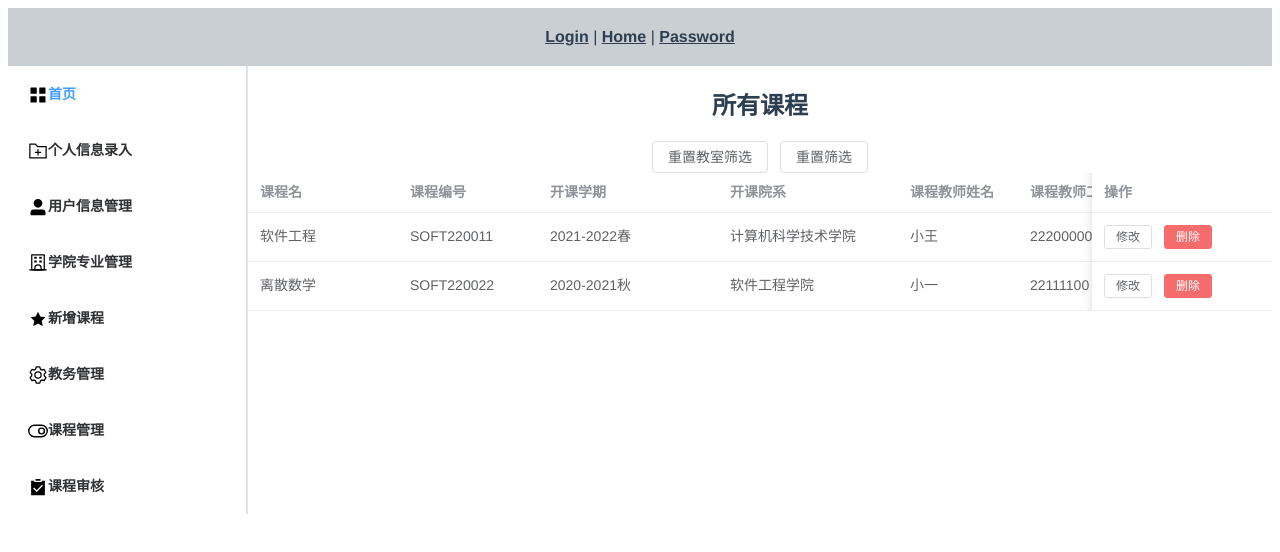
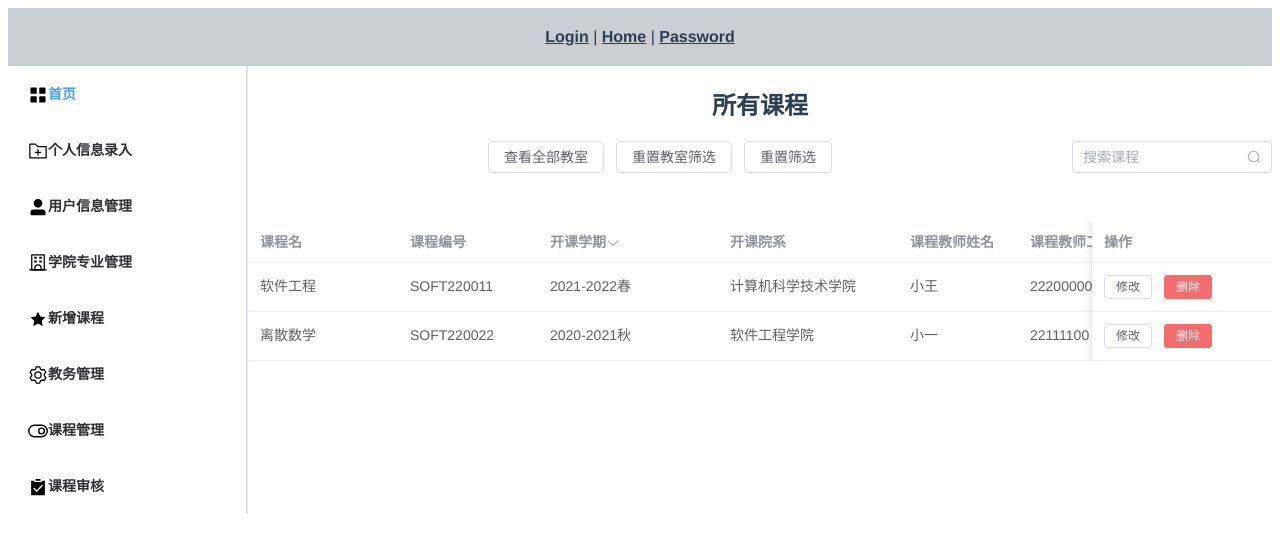
Before and after one commit to JoshYxy/SoftwareEnginnering2022, a Vue app in the folder front_end/: page /home/admin/course in a window 1280 px wide. Shown: the top 552 px of the page. Built offline with nearby package versions, Linux system fonts and the light colour scheme; sample sign-in values are in the browser's storage.

Commit message:
UPDATE:课程筛选功能-0.1

```diff
--- a/front_end/src/components/MajorMaintenance.vue
+++ b/front_end/src/components/MajorMaintenance.vue
@@ -1,5 +1,5 @@
 <template>
-  <div >
+  <div class="major-container">
     <h2 style="margin-right:250px">专业信息管理</h2>
     <el-button type='primary' @click="appendCollege()"> 新增学院 </el-button>
     <el-tree
@@ -213,18 +213,18 @@ export default {
 </script>
 
 <style>
-.el-tree-container{
+.major-container .el-tree-container{
   width:600px;
   margin-left: 150px;
 
 }
-.el-tree-node__expand-icon{
+.major-container .el-tree-node__expand-icon{
   width:300px;
   max-height: 12px;
   margin-right:-140px;
   transform: none !important;
 }
-.el-tree-node__expand-icon .expanded{
+.major-container .el-tree-node__expand-icon .expanded{
   width:300px;
   max-height: 12px;
   transform: rotate(90deg);
@@ -232,7 +232,7 @@ export default {
   position: relative;
   transform: none !important;
 }
-.custom-tree-node {
+.major-container .custom-tree-node {
   flex: 1;
   display: flex;
   align-items: center;
--- a/front_end/src/components/course/AdminCourse.vue
+++ b/front_end/src/components/course/AdminCourse.vue
@@ -1,12 +1,21 @@
 <template>
     <h2>所有课程</h2>
+    <el-input class="search" placeholder="搜索课程" v-model="searchContent" @keyup.enter="submitSearch">
+        <template #suffix>
+            <el-icon @click="submitSearch" class="el-input__icon"><search /></el-icon>
+        </template>
+    </el-input>
+    <el-button @click="resetSearch">查看全部教室</el-button>
     <el-button @click="resetRoomFilter">重置教室筛选</el-button>
     <el-button @click="clearFilter">重置筛选</el-button>
     <!-- <el-button @click="test">test </el-button> -->
-    <el-table class="class-table" :data="courses" ref="coursesData" :row-class-name="tableRowClassName" max-height="500px">
+    <el-table class="class-table" :data="courses" ref="coursesData" :row-class-name="tableRowClassName" max-height="500px" @filter-change="filterChang">
         <el-table-column fixed prop="courseName" label="课程名" width="150" />
         <el-table-column fixed prop="courseNum" label="课程编号" width="140" />
-        <el-table-column prop="year,semester" label="开课学期" width="180">
+        <el-table-column prop="year,semester" label="开课学期" width="180"
+            :filter-multiple="true"
+            :filters="yearFilters"
+            :filter-method="filterYear">
             <template #default="scope">
                 {{scope.row.year}}{{scope.row.semester}}
             </template>
@@ -39,7 +48,27 @@
                 {{scope.row.building}}{{scope.row.roomNum}}
             </template>
         </el-table-column>
-        <el-table-column prop="courseTime" label="上课时间" width="180" />
+        <el-table-column prop="courseTime" label="上课时间" width="180">
+            <template #header>
+                <el-popover class="time-pop" placement="bottom-start" v-model:visible="popVisible">
+                    <template #reference>
+                        <span class="course-time">上课时间<el-icon @click="popVisible = !popVisible"><arrow-down /></el-icon></span>
+                    </template>
+                    <el-scrollbar max-height="200px">
+                        <el-tree
+                            style="margin:auto;"
+                            :data="timeFilters"
+                            show-checkbox
+                            accordion
+                            highlight-current
+                        />
+                    </el-scrollbar>
+                    <div class="el-table-filter__bottom">
+                        <el-button size="small" @click="filterTime">确认</el-button>
+                    </div>
+                </el-popover>
+            </template>
+        </el-table-column>
         <el-table-column prop="capacity" label="选课容量" width="150" />
         <el-table-column prop="courseInfo" label="介绍" width="150" >
             <template #default="scope">
@@ -160,7 +189,12 @@ import {validTimetable, validSelectRoom, validTeacher, validCollege} from '../js
 import {setCourseTime} from '../jsComponents/CourseSet'
 import global_ from '../jsComponents/global'
 import axios from 'axios'
+import { Search,ArrowDown } from '@element-plus/icons-vue'
 export default {
+    components: {
+        Search,
+        ArrowDown
+    },
     data() {
         var validCapacity = (rule, value, callback) => {
             if(value!==''){
@@ -206,6 +240,12 @@ export default {
                 value: 'name',
                 multiple: true
             },
+            roomProps: {
+                children: 'room',
+                label: 'name',
+                value: 'name'
+            },
+
             periods: global_.periods,
             abbrToBuilding: global_.abbrToBuilding,
             buildingToAbbr: global_.buildingToAbbr,
@@ -215,11 +255,8 @@ export default {
             dialogTableVisible:[false,false,false,false,false,false,false,false,false,false,false,false,],
             majorTableVisible:[false,false,false,false,false,false,false,false,false,false,false,false,],
             selectTime:[[]],
-            roomProps: {
-                children: 'room',
-                label: 'name',
-                value: 'name'
-            },
+            searchContent: '',
+            popVisible: false,
             collegeData: [
                 {
                     id: 1,
@@ -469,6 +506,31 @@ export default {
             console.log(obj)
             return this.deWeight(obj)
         },
+        yearFilters() {
+            let obj = []
+            for(let i = 0; i < this.years.length; i++) {
+                obj.push({
+                    text:this.years[i]+this.semesters[0],
+                    value:this.years[i]+this.semesters[0],
+                })
+                obj.push({
+                    text:this.years[i]+this.semesters[1],
+                    value:this.years[i]+this.semesters[1],
+                })
+            }
+            return obj
+        },
+        timeFilters() {
+            let obj = []
+            for(let i = 0; i < this.periods.length; i++) {
+                const day = {label: this.periods[i], children:[]}
+                for(let j = 0; j < this.times.length; j++) {
+                    day.children.push({label: '第'+(parseInt(j)+1)+'节课'})
+                }
+                obj.push(day)
+            }
+            return obj
+        },
         roomCap() {
             if(this.editCourse.selectRoom == null) return 0
             for(let i = 0; i < this.classroom.length; i++){
@@ -482,7 +544,108 @@ export default {
         }
     },
     methods: {
-
+        filterChang() {
+            console.log(this.courses)
+        },
+        submitSearch() {
+            console.log(this.searchContent)
+            //axios
+            this.courses = [
+                {
+                    courseId: 2,
+                    courseName: '离散数学',
+                    courseNum: 'SOFT220022',
+                    classHours: '3',
+                    credits: '5',
+                    courseTime:'',
+                    teacherNum: 22111100,
+                    teacherName: '小一',
+                    collegeId: '',
+                    collegeName: '软件工程学院',
+                    times: [
+                        [],
+                        [3,4],
+                        [],
+                        [3,8],
+                        []
+                    ],
+                    building: 'HGX',
+                    roomNum: '502',
+                    courseInfo: '123',
+                    type: 'normal',
+                    commonCourse: '通选课程',
+                    majors: [],
+                    year:'2020-2021',
+                    semester:'秋'
+                }
+            ]
+        },
+        resetSearch() {
+            //axios
+            this.courses = [
+                {
+                    courseId: 1,
+                    courseName: '软件工程',
+                    courseNum: 'SOFT220011',
+                    teacherNum: 22200000,
+                    teacherName: '小王',
+                    classHours: '4',
+                    credits: '4',
+                    courseTime:'',
+                    capacity: '100',
+                    collegeId: '',
+                    collegeName: '计算机科学技术学院',
+                    times: [
+                        [],
+                        [1,2,3,5,6,8,10,11,12],
+                        [3],
+                        [],
+                        [],
+                        [],
+                        []
+                    ],
+                    building: 'H3',
+                    roomNum: '301',
+                    courseInfo: '123',
+                    type: 'normal',
+                    commonCourse: '专业课程',
+                    majors: [
+                                ["计算机科学技术学院","大数据"],
+                                ["计算机科学技术学院","信息安全"],
+                                ['软件工程学院','软件工程']
+                            ],
+                    year:'2021-2022',
+                    semester:'春'
+                },
+                {
+                    courseId: 2,
+                    courseName: '离散数学',
+                    courseNum: 'SOFT220022',
+                    classHours: '3',
+                    credits: '5',
+                    courseTime:'',
+                    teacherNum: 22111100,
+                    teacherName: '小一',
+                    collegeId: '',
+                    collegeName: '软件工程学院',
+                    times: [
+                        [],
+                        [3,4],
+                        [],
+                        [3,8],
+                        []
+                    ],
+                    building: 'HGX',
+                    roomNum: '502',
+                    courseInfo: '123',
+                    type: 'normal',
+                    commonCourse: '通选课程',
+                    majors: [],
+                    year:'2020-2021',
+                    semester:'秋'
+                }
+            ]
+        },
         deWeight(arr) {
             for (var i = 0; i < arr.length - 1; i++) {
                 for (var j = i + 1; j < arr.length; j++) {
@@ -494,8 +657,14 @@ export default {
             }
             return arr;
         },
+        filterTime() {
+            this.courses.splice(0,1)
+        },
         filterRoom(value, row) {
-            return row['building'] + row['roomNum'] === value;
+            return row['building'] + row['roomNum'] === value
+        },
+        filterYear(value, row) {
+            return row['year'] + row['semester'] === value
         },
         resetRoomFilter() {
             this.$refs['coursesData'].clearFilter(['room'])
@@ -511,6 +680,8 @@ export default {
                 return 'deleting-row';
             if(row.row.type == 'new')
                 return 'new-row';
+            if(row.row.credits == '4')
+                return 'selected'
         },
         handleDelete(index, data){
             ElMessageBox.confirm(
@@ -786,6 +957,22 @@ export default {
 </script>
 
 <style>
+.search {
+    display: block;
+    float: right;
+    width: 200px;
+    margin-bottom: 50px;
+}
+.search .el-input__suffixon {
+    cursor: pointer;
+}
+.course-time .el-icon {
+    vertical-align: middle;
+    cursor: pointer;
+}
+.time-pop {
+    width: 100px;
+}
 .el-table .deleting-row {
   --el-table-tr-bg-color: var(--el-color-danger-light-7);
 }
--- a/front_end/src/components/course/StudentCourse.vue
+++ b/front_end/src/components/course/StudentCourse.vue
@@ -1,6 +1,12 @@
 <template>
     <div v-if="!courseOpen"> <h2>选课时间未到</h2></div>
     <div v-if="courseOpen">
+        <el-tabs type="border-card">
+            <el-tab-pane label="User">User</el-tab-pane>
+            <el-tab-pane label="Config">Config</el-tab-pane>
+            <el-tab-pane label="Role">Role</el-tab-pane>
+            <el-tab-pane label="Task">Task</el-tab-pane>
+        </el-tabs>
         <h2>可选课程</h2>
         <!-- <el-button @click="test">test </el-button> -->
         <el-table class="class-table" :data="courses">
@@ -52,7 +58,7 @@ export default {
         return {
             dialogTableVisible:[false,false,false,false,false,false,false,false,],
             majorTableVisible:[false,false,false,false,false,false,false,false,false,false,false,false,],
-            courseOpen: false,
+            courseOpen: true,
             courses: [
                 {
                     courseId: 1,
```
Lines whose indentation alone changed are shown as unchanged.
